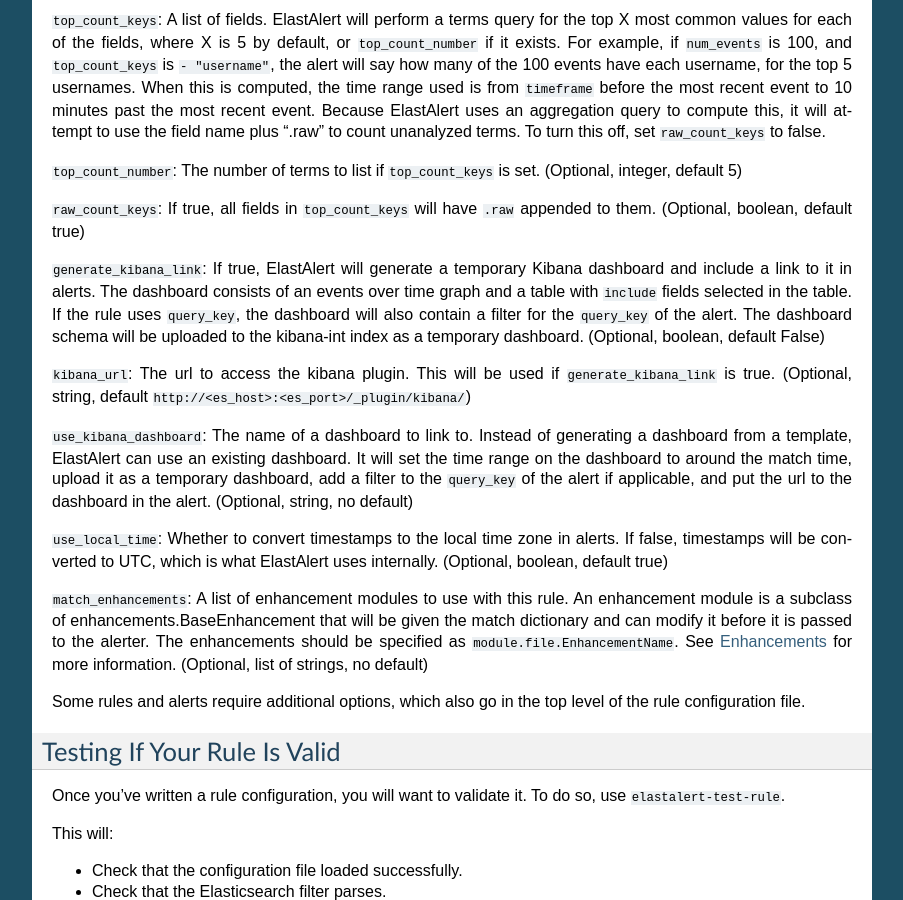
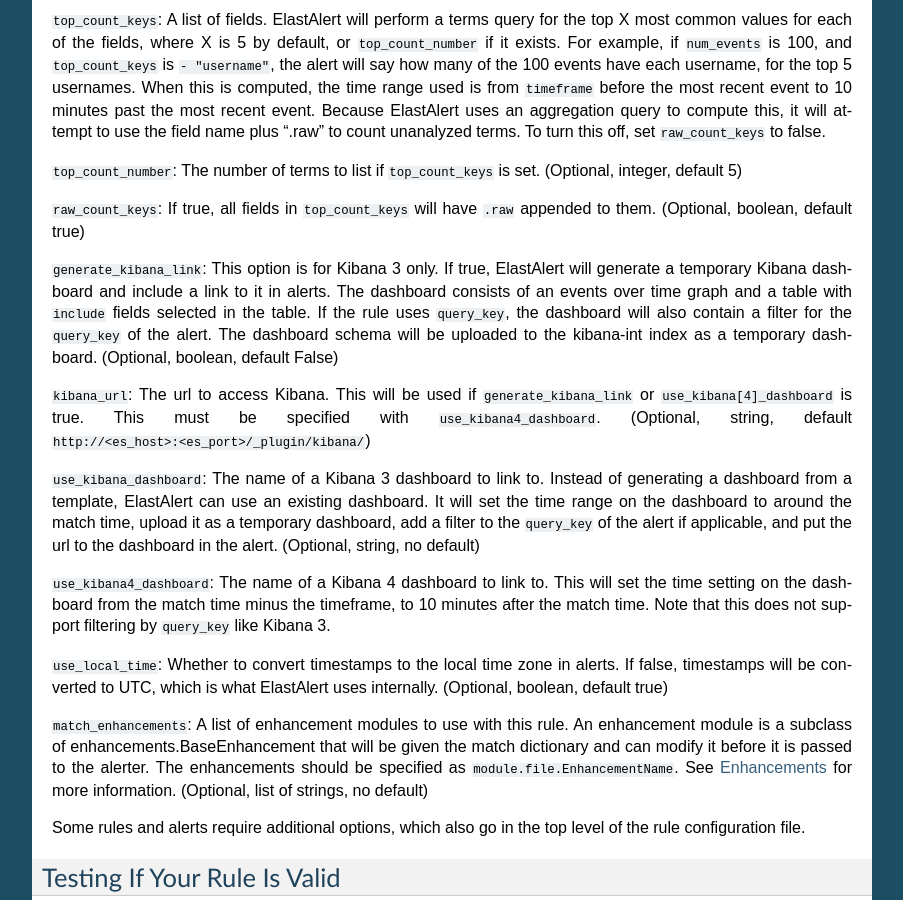
Before and after one commit to Yelp/elastalert, a Sphinx documentation site: the page built from docs/source/ruletypes.rst, in a window 1280 px wide and 900 px high, scrolled down 3256 px. Shown: the whole window, without its empty margins (198-1101 px from the left). Built offline with Sphinx 7.4.7, drawn with Linux system fonts in a browser that asks for light colours.

Commit message:
Added docs changes for kibana4

```diff
--- a/docs/source/ruletypes.rst
+++ b/docs/source/ruletypes.rst
@@ -181,18 +181,24 @@
 
 ``raw_count_keys``: If true, all fields in ``top_count_keys`` will have ``.raw`` appended to them. (Optional, boolean, default true)
 
-``generate_kibana_link``: If true, ElastAlert will generate a temporary Kibana dashboard and include a link to it in alerts. The dashboard
+``generate_kibana_link``: This option is for Kibana 3 only.
+If true, ElastAlert will generate a temporary Kibana dashboard and include a link to it in alerts. The dashboard
 consists of an events over time graph and a table with ``include`` fields selected in the table. If the rule uses ``query_key``, the
 dashboard will also contain a filter for the ``query_key`` of the alert. The dashboard schema will
 be uploaded to the kibana-int index as a temporary dashboard. (Optional, boolean, default False)
 
-``kibana_url``: The url to access the kibana plugin. This will be used if ``generate_kibana_link`` is true.
+``kibana_url``: The url to access Kibana. This will be used if ``generate_kibana_link`` or
+``use_kibana[4]_dashboard`` is true. This must be specified with ``use_kibana4_dashboard``.
 (Optional, string, default ``http://<es_host>:<es_port>/_plugin/kibana/``)
 
-``use_kibana_dashboard``: The name of a dashboard to link to. Instead of generating a dashboard from a template,
+``use_kibana_dashboard``: The name of a Kibana 3 dashboard to link to. Instead of generating a dashboard from a template,
 ElastAlert can use an existing dashboard. It will set the time range on the dashboard to around the match time,
 upload it as a temporary dashboard, add a filter to the ``query_key`` of the alert if applicable,
 and put the url to the dashboard in the alert. (Optional, string, no default)
+
+``use_kibana4_dashboard``: The name of a Kibana 4 dashboard to link to. This will set the time setting on the dashboard
+from the match time minus the timeframe, to 10 minutes after the match time. Note that this does not support filtering
+by ``query_key`` like Kibana 3.
 
 ``use_local_time``: Whether to convert timestamps to the local time zone in alerts. If false, timestamps will
 be converted to UTC, which is what ElastAlert uses internally. (Optional, boolean, default true)
```
